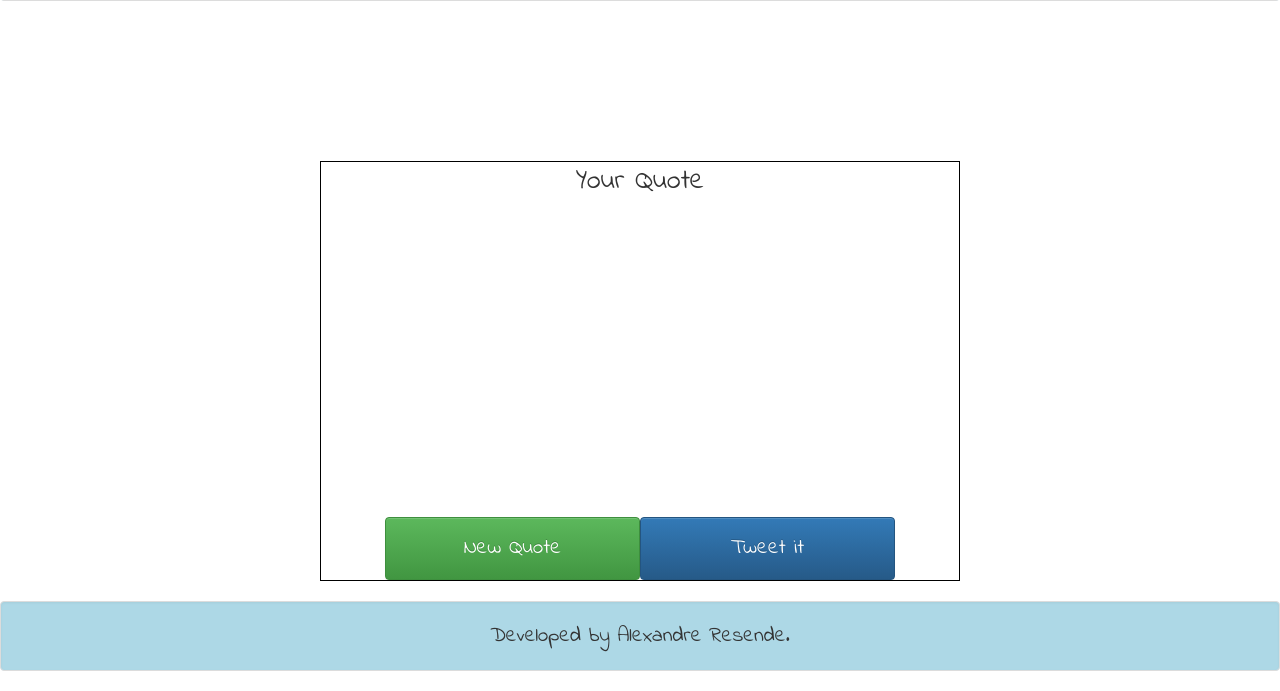
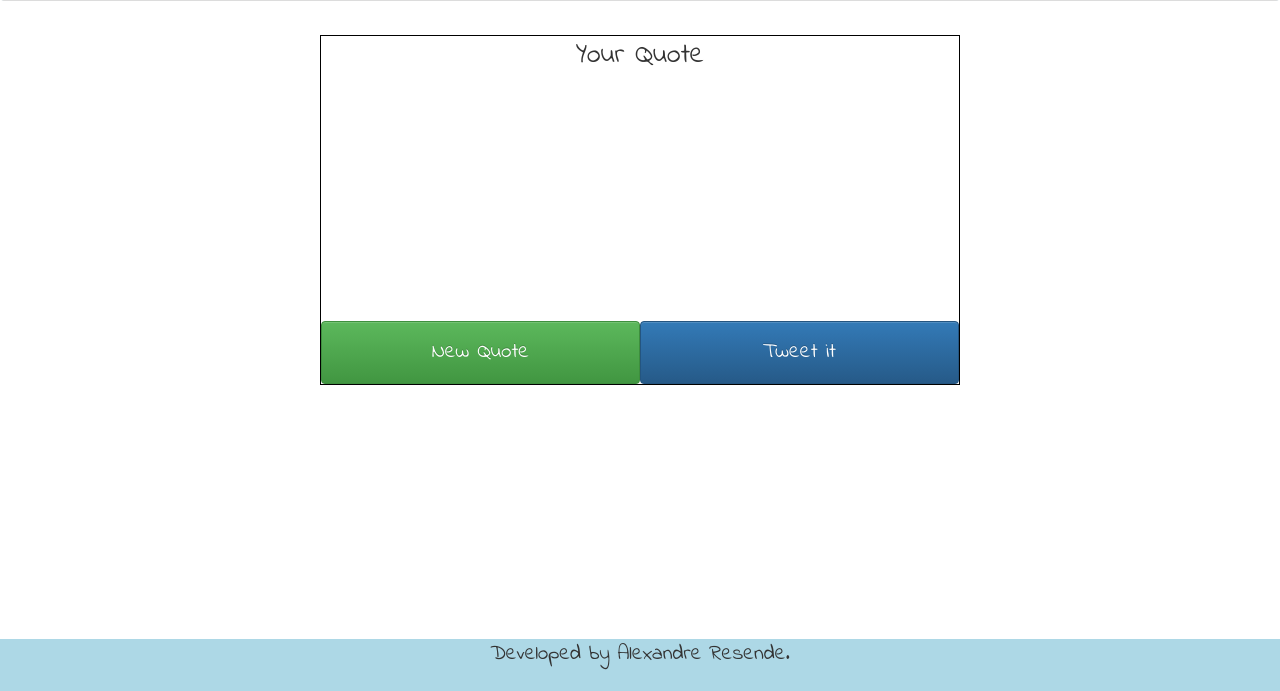
Before and after one commit to AlexandreResende/FreeCodeCamp, a plain HTML site: page RandomQuoteMachine/index.html in a window 1280 px wide. Shown: the part 109-800 px from the top of the page. Drawn offline with nearby package versions, Linux system fonts and the light colour scheme.

Commit message:
fix: Adjust footer at the bottom of the page

```diff
--- a/RandomQuoteMachine/css/style.css
+++ b/RandomQuoteMachine/css/style.css
@@ -1,6 +1,15 @@
 * {
 	margin: 0;
 	padding: 0;
+}
+
+html {
+	height: 100%;
+}
+
+body {
+	min-height: 100%;
+	position: relative;
 }
 
 /*font-family: 'Indie Flower', cursive;*/
@@ -17,11 +26,11 @@
 }
 
 .quoteBlock {
-	margin-top: 10em;
+	margin-top: 1em;
 	font-family: 'Indie Flower', sans-serif;
 	border: 0.1em solid black;
 	width:  50%;
-	height: 30em;
+	height: 25em;
 }
 
 .fontFormat {
@@ -31,12 +40,11 @@
 
 .btn {
 	position: absolute;
-	margin-left: 10%;
 	bottom: 0;
 	left: 0;
 	font-family: 'Indie Flower', sans-serif;
 	font-size: 1.5em;
-	width: 40%;
+	width: 50%;
 	height: 3em;
 	display: inline-block;
 }
@@ -46,11 +54,15 @@
 }
 
 .footer{
-	position: absolute;
+	position: fixed;
+	margin-bottom: 0px;
 	font-family: 'Indie Flower', sans-serif;
 	font-size: 1.5em;
 	width: 100%;
-	bottom: 0;
+	height: 2.5em;
+	bottom: 0px;
+	padding-bottom: 0px;
+	background-color: rgb(173, 216, 230);
 }
 
 a,
--- a/RandomQuoteMachine/index.html
+++ b/RandomQuoteMachine/index.html
@@ -46,7 +46,7 @@
 		</div>
 
 		<div class="container-fluid footer">
-			<div class="row well">
+			<div class="row">
 				<div class="col-sm-12 text-center">
 					Developed by Alexandre Resende.
 				</div>
```
